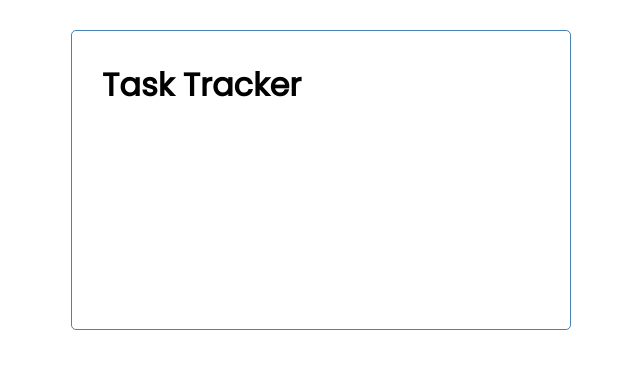
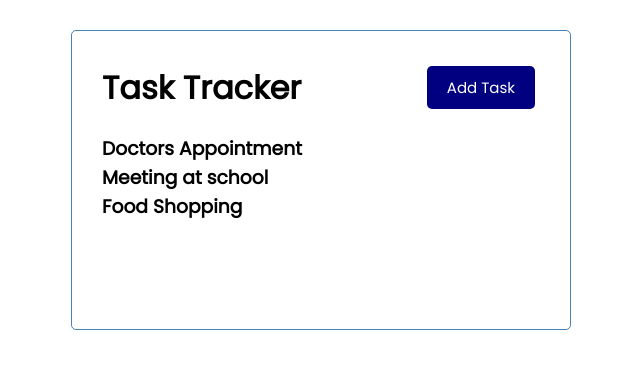
Before and after one commit to Puwya/Vue.js, a Vue app in the folder Vue-Crash-Course/crash-todo/: page / in a window 1280 px wide. Shown: the top 368 px of the page, without its empty margins (319-959 px from the left). Built offline with nearby package versions, Linux system fonts and the light colour scheme.

Commit message:
tasks added

```diff
--- a/Vue-Crash-Course/crash-todo/src/App.vue
+++ b/Vue-Crash-Course/crash-todo/src/App.vue
@@ -1,16 +1,46 @@
 <template>
   <div class="container">
     <Header title="Task Tracker" ></Header>
+    <Tasks :tasks="tasks"></Tasks>
   </div>
 </template>
 
 <script>
 import Header from './components/Header.vue'
+import Tasks from './components/Tasks.vue'
 
 export default {
   name: 'App',
   components: {
     Header,
+    Tasks,
+  },
+  data() {
+    return {
+      tasks: [],
+    }
+  },
+  created() {
+    this.tasks = [
+      {
+        id: 1,
+        text: 'Doctors Appointment',
+        day: 'March 1st at 2:30pm',
+        reminder: true,
+      },
+      {
+        id: 2,
+        text: 'Meeting at school',
+        day: 'March 3rd at 1:30pm',
+        reminder: true,
+      },
+      {
+        id: 3,
+        text: 'Food Shopping',
+        day: 'March 4th at 11:00am',
+        reminder: false,
+      }
+    ];
   }
 }
 </script>
--- /dev/null
+++ b/Vue-Crash-Course/crash-todo/src/components/Button.vue
@@ -0,0 +1,18 @@
+<template>
+  <button @click="onClick()" :style="{ background: color }" class="btn"> {{ text }} </button>
+</template>
+
+<script>
+export default {
+  name: 'Button',
+  props: {
+    text: String,
+    color: String,
+  },
+  methods: {
+    onClick() {
+      console.log('Click');
+    }
+  }
+}
+</script>
--- a/Vue-Crash-Course/crash-todo/src/components/Header.vue
+++ b/Vue-Crash-Course/crash-todo/src/components/Header.vue
@@ -1,14 +1,20 @@
 <template>
   <header>
     <h1>{{ title }}</h1>
+    <Button text="Add Task" color="navy" ></Button>
   </header>
 </template>
 
 <script>
+import Button from './Button'
+
 export default {
   name: 'Header',
   props: {
     title: String
+  },
+  components: {
+    Button,
   }
 }
 </script>
--- /dev/null
+++ b/Vue-Crash-Course/crash-todo/src/components/Tasks.vue
@@ -0,0 +1,14 @@
+<template>
+  <div :key="task.id" v-for="task in tasks">
+    <h3>{{ task.text }}</h3>
+  </div>
+</template>
+
+<script>
+export default {
+  name: 'Tasks',
+  props: {
+    tasks: Array,
+  }
+}
+</script>
```
